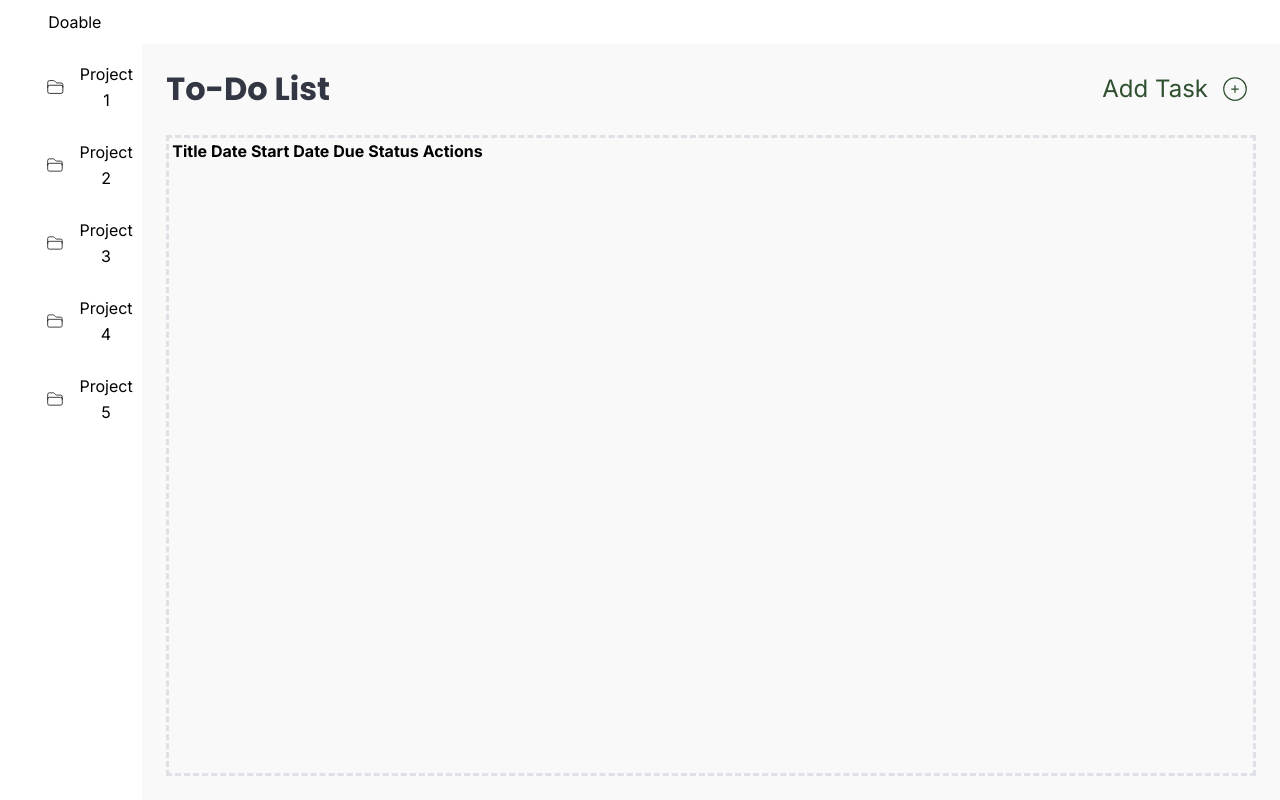
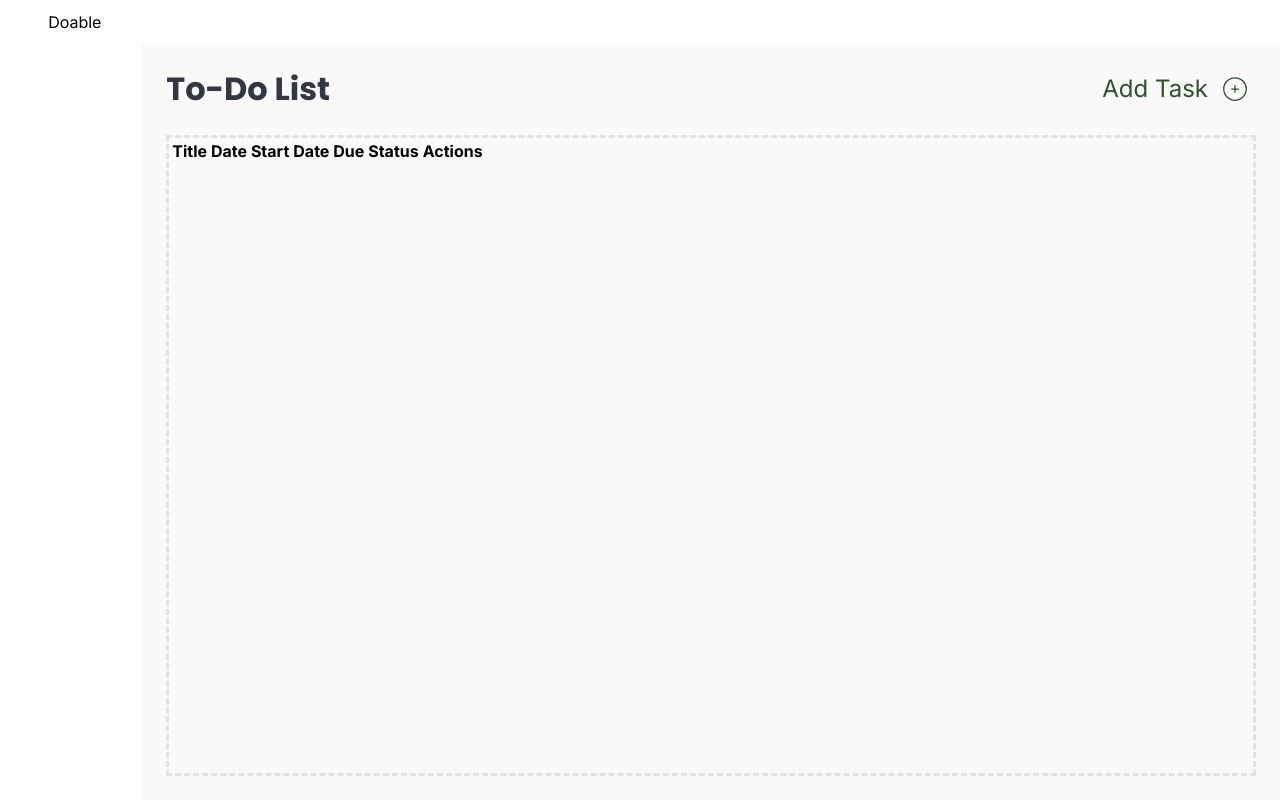
Before and after one commit to thejdsoto/to-do-list, a website built with webpack: page src/template.html in a window 1280 px wide. Built offline with nearby package versions, Linux system fonts and the light colour scheme.

Commit message:
Remove placeholder data for sidenav > project list

```diff
--- a/src/template.html
+++ b/src/template.html
@@ -25,46 +25,6 @@
         <div class="side">
             <nav>
                 <ul>
-                    <li>
-                        <button>
-                            <svg xmlns="http://www.w3.org/2000/svg" fill="none" viewBox="0 0 24 24" strokeWidth={1.5} stroke="currentColor" className="size-6">
-                                <path strokeLinecap="round" strokeLinejoin="round" d="M2.25 12.75V12A2.25 2.25 0 0 1 4.5 9.75h15A2.25 2.25 0 0 1 21.75 12v.75m-8.69-6.44-2.12-2.12a1.5 1.5 0 0 0-1.061-.44H4.5A2.25 2.25 0 0 0 2.25 6v12a2.25 2.25 0 0 0 2.25 2.25h15A2.25 2.25 0 0 0 21.75 18V9a2.25 2.25 0 0 0-2.25-2.25h-5.379a1.5 1.5 0 0 1-1.06-.44Z" />
-                            </svg>
-                            Project 1
-                        </button>
-                    </li>
-                    <li>
-                        <button>
-                            <svg xmlns="http://www.w3.org/2000/svg" fill="none" viewBox="0 0 24 24" strokeWidth={1.5} stroke="currentColor" className="size-6">
-                                <path strokeLinecap="round" strokeLinejoin="round" d="M2.25 12.75V12A2.25 2.25 0 0 1 4.5 9.75h15A2.25 2.25 0 0 1 21.75 12v.75m-8.69-6.44-2.12-2.12a1.5 1.5 0 0 0-1.061-.44H4.5A2.25 2.25 0 0 0 2.25 6v12a2.25 2.25 0 0 0 2.25 2.25h15A2.25 2.25 0 0 0 21.75 18V9a2.25 2.25 0 0 0-2.25-2.25h-5.379a1.5 1.5 0 0 1-1.06-.44Z" />
-                            </svg>
-                            Project 2
-                        </button>
-                    </li>
-                    <li>
-                        <button>
-                            <svg xmlns="http://www.w3.org/2000/svg" fill="none" viewBox="0 0 24 24" strokeWidth={1.5} stroke="currentColor" className="size-6">
-                                <path strokeLinecap="round" strokeLinejoin="round" d="M2.25 12.75V12A2.25 2.25 0 0 1 4.5 9.75h15A2.25 2.25 0 0 1 21.75 12v.75m-8.69-6.44-2.12-2.12a1.5 1.5 0 0 0-1.061-.44H4.5A2.25 2.25 0 0 0 2.25 6v12a2.25 2.25 0 0 0 2.25 2.25h15A2.25 2.25 0 0 0 21.75 18V9a2.25 2.25 0 0 0-2.25-2.25h-5.379a1.5 1.5 0 0 1-1.06-.44Z" />
-                            </svg>
-                            Project 3
-                        </button>
-                    </li>
-                    <li>
-                        <button>
-                            <svg xmlns="http://www.w3.org/2000/svg" fill="none" viewBox="0 0 24 24" strokeWidth={1.5} stroke="currentColor" className="size-6">
-                                <path strokeLinecap="round" strokeLinejoin="round" d="M2.25 12.75V12A2.25 2.25 0 0 1 4.5 9.75h15A2.25 2.25 0 0 1 21.75 12v.75m-8.69-6.44-2.12-2.12a1.5 1.5 0 0 0-1.061-.44H4.5A2.25 2.25 0 0 0 2.25 6v12a2.25 2.25 0 0 0 2.25 2.25h15A2.25 2.25 0 0 0 21.75 18V9a2.25 2.25 0 0 0-2.25-2.25h-5.379a1.5 1.5 0 0 1-1.06-.44Z" />
-                            </svg>
-                            Project 4
-                        </button>
-                    </li>
-                    <li>
-                        <button>
-                            <svg xmlns="http://www.w3.org/2000/svg" fill="none" viewBox="0 0 24 24" strokeWidth={1.5} stroke="currentColor" className="size-6">
-                                <path strokeLinecap="round" strokeLinejoin="round" d="M2.25 12.75V12A2.25 2.25 0 0 1 4.5 9.75h15A2.25 2.25 0 0 1 21.75 12v.75m-8.69-6.44-2.12-2.12a1.5 1.5 0 0 0-1.061-.44H4.5A2.25 2.25 0 0 0 2.25 6v12a2.25 2.25 0 0 0 2.25 2.25h15A2.25 2.25 0 0 0 21.75 18V9a2.25 2.25 0 0 0-2.25-2.25h-5.379a1.5 1.5 0 0 1-1.06-.44Z" />
-                            </svg>
-                            Project 5
-                        </button>
-                    </li>
                 </ul>
             </nav>
             <!-- <div class="profile">
```
